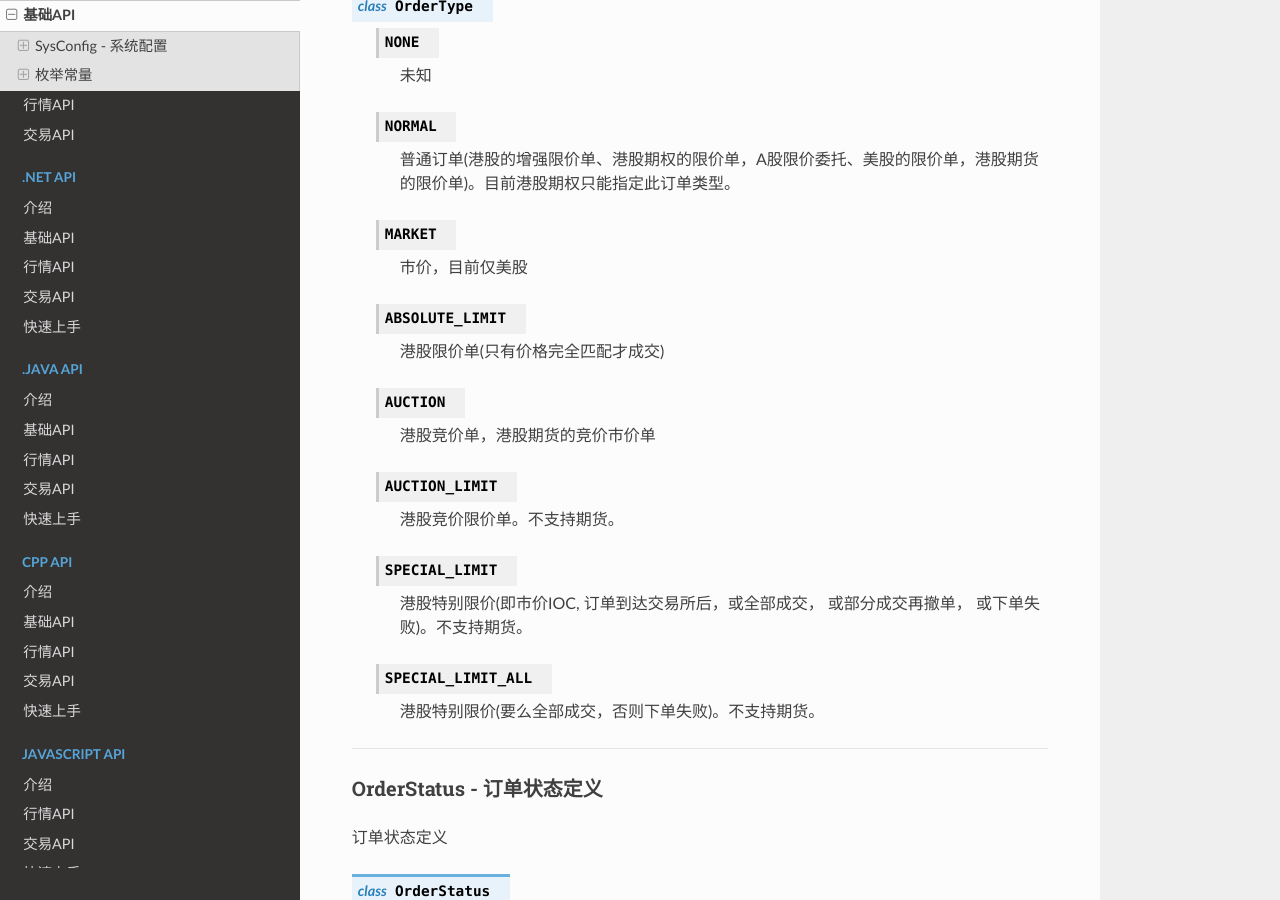
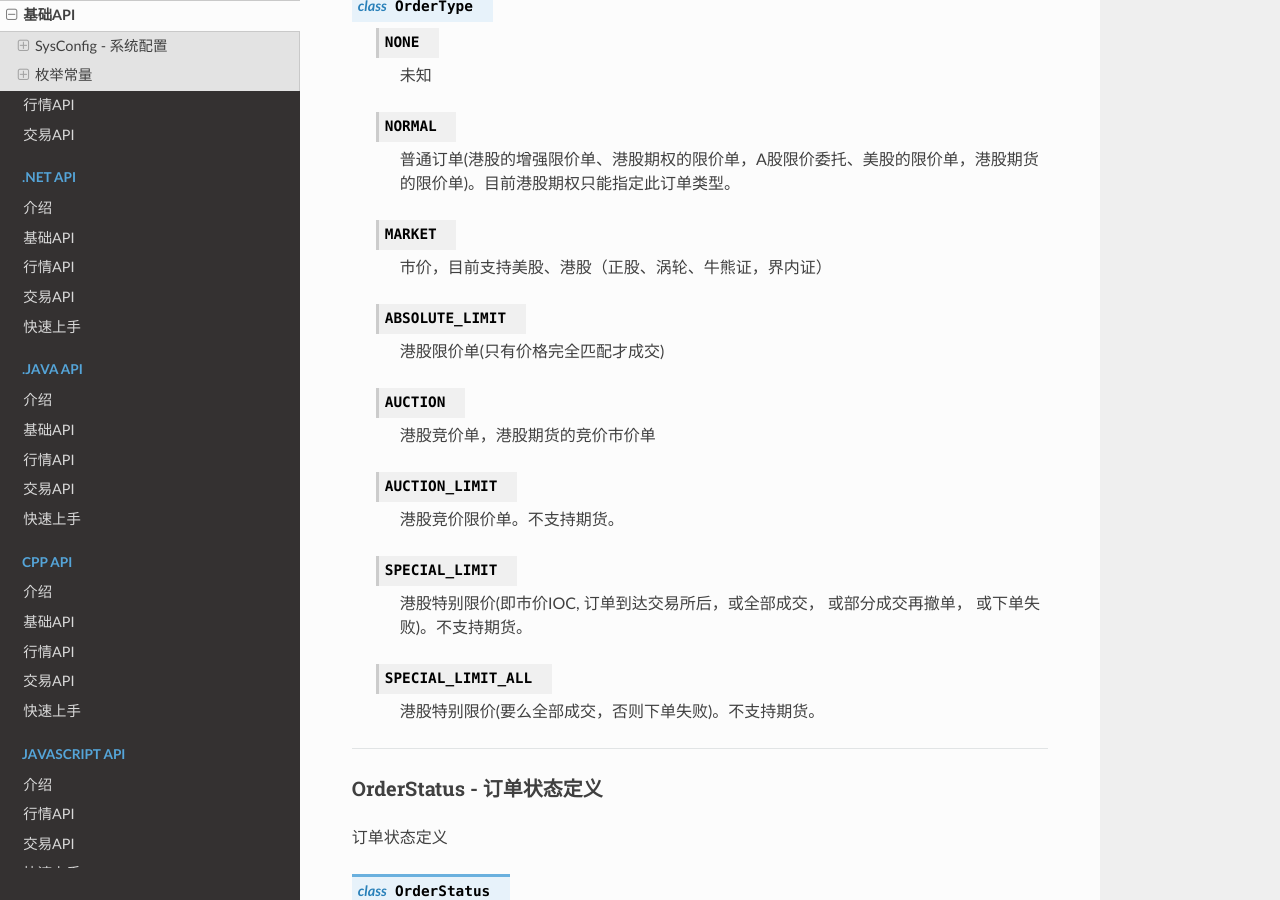
Before and after one commit to FutunnOpen/futu-api-doc, a Sphinx documentation site: the page built from doc_maker/source/api/Base_API.rst, in a window 1280 px wide and 900 px high, scrolled down 16832 px. Built offline with Sphinx 7.4.7 and the Read the Docs theme 2.0.0, drawn with Linux system fonts in a browser that asks for light colours.

Commit message:
增加市价单的说明

```diff
--- a/doc_maker/source/api/Base_API.rst
+++ b/doc_maker/source/api/Base_API.rst
@@ -844,7 +844,7 @@ OrderType - 订单类型
 
  ..  py:attribute:: MARKET
 
-  市价，目前仅美股
+  市价，目前支持美股、港股（正股、涡轮、牛熊证，界内证）
 
  ..  py:attribute:: ABSOLUTE_LIMIT
 
--- a/doc_maker/source/intro/intro.rst
+++ b/doc_maker/source/intro/intro.rst
@@ -15,12 +15,12 @@ futu-api提供了交易和行情接口，可以满足个人开发者使用富途
 
           1.港股：正股、ETF、窝轮、牛熊证、期权
           2.美股：正股、ETF、期权
-		  3.A股：可通过A股通交易部分A股
+          3.A股：可通过A股通交易部分A股
 
 行情数据:
 ::
           1.港股：正股、ETF、窝轮、牛熊证、指数、板块、期权
-		  2.A股: 正股、指数、板块、基金
+          2.A股: 正股、指数、板块、基金
           3.支持定阅并接收实时报价、K线、逐笔、买卖档，买卖经纪（仅港股)等深度数据
 
 特点
```
